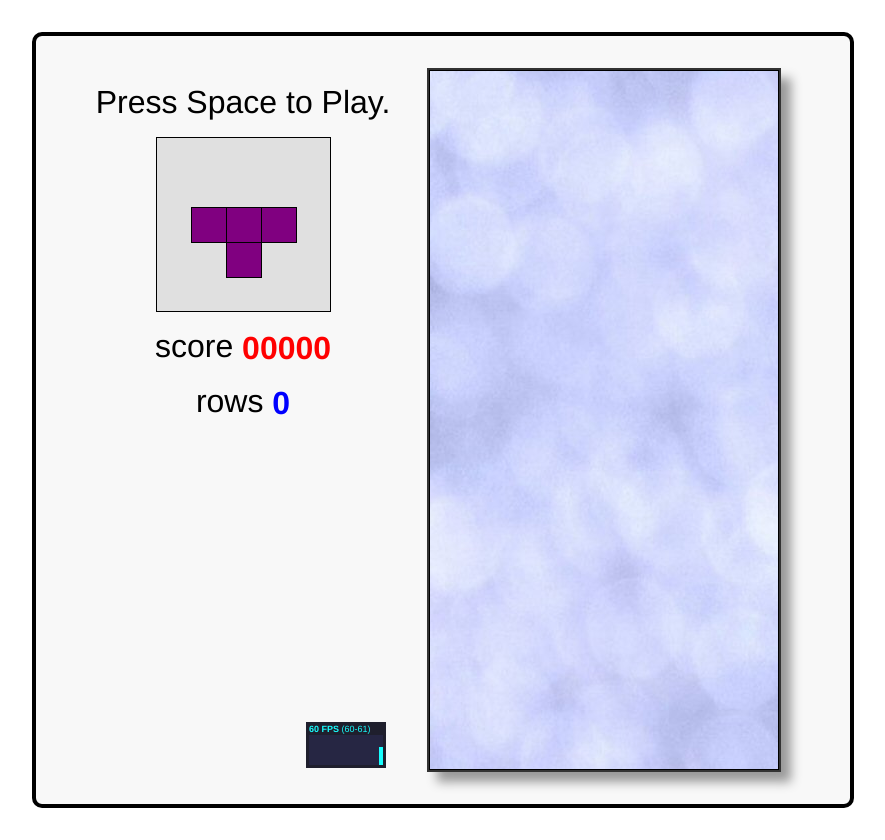
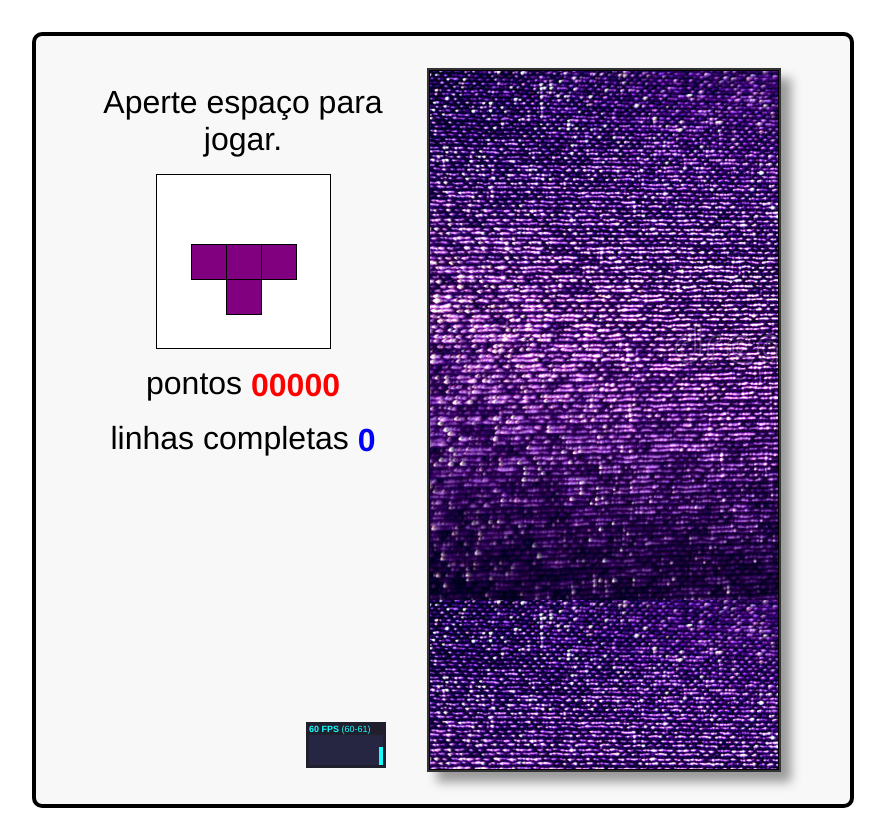
Before and after one commit to EoPontax/tetris, a plain HTML site: page javascript-tetris-master/index.html in a window 1280 px wide. Shown: the whole page, without its empty margins (197-1082 px from the left). Drawn offline with Linux system fonts and the light colour scheme.

Commit message:
tetris 1.2
jogo em português, novo fundo

```diff
--- a/javascript-tetris-master/index.html
+++ b/javascript-tetris-master/index.html
@@ -6,11 +6,11 @@
     body      { font-family: Helvetica, sans-serif; }
     #tetris   { margin: 1em auto; padding: 1em; border: 4px solid black; border-radius: 10px; background-color: #F8F8F8; }
     #stats    { display: inline-block; vertical-align: top; }
-    #canvas   { display: inline-block; vertical-align: top; background: url(texture.jpg); box-shadow: 10px 10px 10px #999; border: 2px solid #333; }
+    #canvas   { display: inline-block; vertical-align: top; background: url(luz.jpg); box-shadow: 10px 10px 10px #999; border: 2px solid #333; }
     #menu     { display: inline-block; vertical-align: top; position: relative; }
     #menu p   { margin: 0.5em 0; text-align: center; }
     #menu p a { text-decoration: none; color: black; }
-    #upcoming { display: block; margin: 0 auto; background-color: #E0E0E0; }
+    #upcoming { display: block; margin: 0 auto; background-color: #ffffff; }
     #score    { color: red; font-weight: bold; vertical-align: middle; }
     #rows     { color: blue; font-weight: bold; vertical-align: middle; }
     #stats    { position: absolute; bottom: 0em; right: 1em; }
@@ -28,10 +28,10 @@
 
   <div id="tetris">
     <div id="menu">
-      <p id="start"><a href="javascript:play();">Press Space to Play.</a></p>
+      <p id="start"><a href="javascript:play();">Aperte espaço para jogar.</a></p>
       <p><canvas id="upcoming"></canvas></p>
-      <p>score <span id="score">00000</span></p>
-      <p>rows <span id="rows">0</span></p>
+      <p>pontos <span id="score">00000</span></p>
+      <p>linhas completas <span id="rows">0</span></p>
     </div>
     <canvas id="canvas">
       Sorry, this example cannot be run because your browser does not support the &lt;canvas&gt; element
```
Also changed, not shown: javascript-tetris-master/fundo-roxo-e-preto-abstrato-cor-lilás-de-abractical-com-um-para-ligar-poupança-tela-do-smartphone-o-monitor-textura-146097709.jpg (added), javascript-tetris-master/luz.jpg (added).
